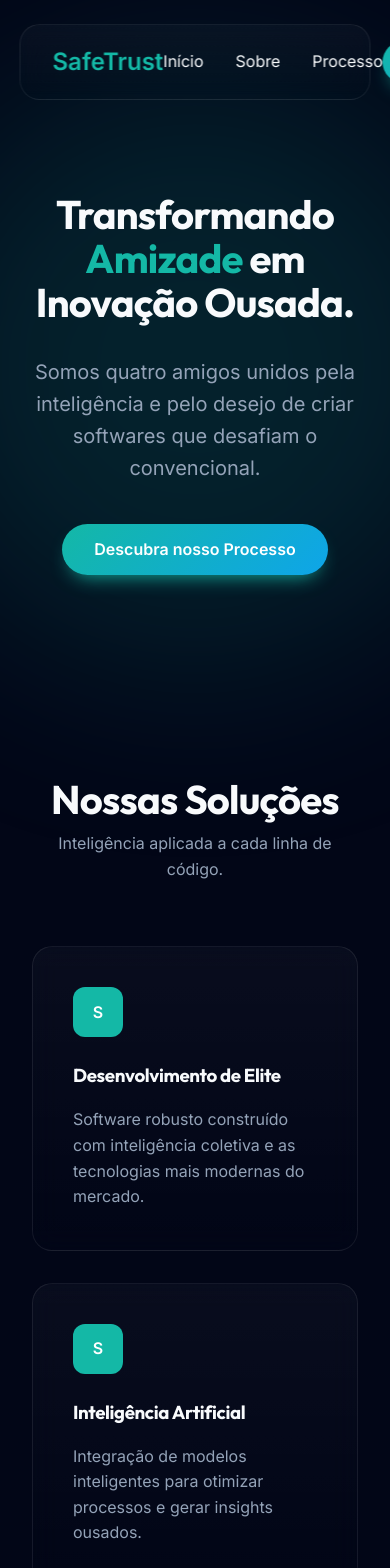
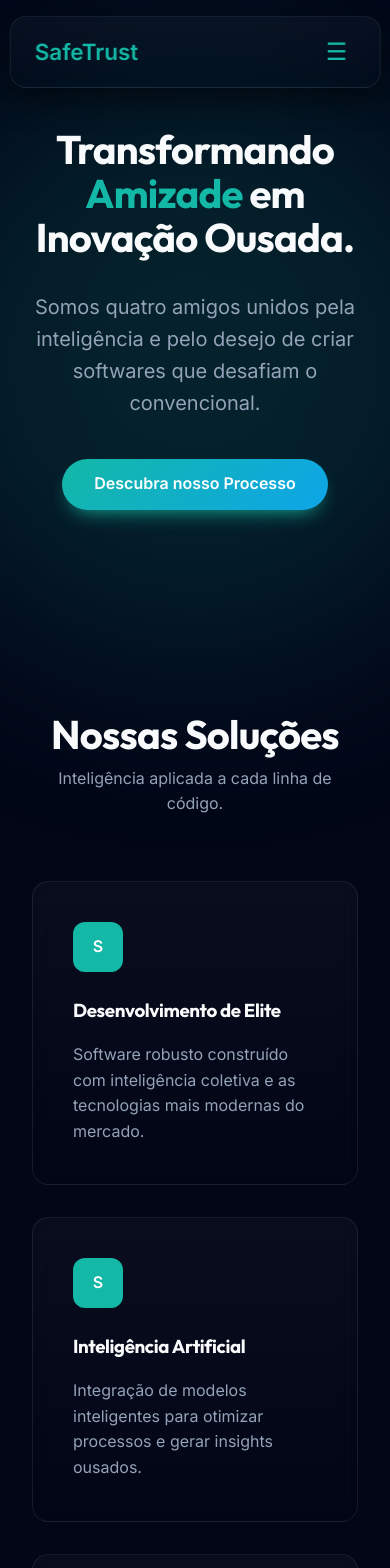
Before and after one commit to Jhon30Tol/institucional_page, a React (Vite) app: page / in a window 390 px wide. Shown: the top 1568 px of the page. Built offline with nearby package versions, Linux system fonts and the light colour scheme.

Commit message:
fix: torna o menu responsivo com hamburger menu e ajusta espaçamentos mobile

```diff
--- a/DesignSystem.css
+++ b/DesignSystem.css
@@ -4,10 +4,13 @@
   /* Colors - Premium Blue & Teal Palette */
   --bg-deep: #020617;
   --bg-surface: #0f172a;
-  --primary: #14b8a6; /* Teal */
+  --primary: #14b8a6;
+  /* Teal */
   --primary-glow: rgba(20, 184, 166, 0.15);
-  --secondary: #0ea5e9; /* Sky Blue */
-  --accent: #f43f5e; /* Rose for subtle highlights */
+  --secondary: #0ea5e9;
+  /* Sky Blue */
+  --accent: #f43f5e;
+  /* Rose for subtle highlights */
 
   --text-main: #f8fafc;
   --text-muted: #94a3b8;
@@ -15,7 +18,7 @@
   /* Gradients */
   --grad-main: linear-gradient(135deg, #020617 0%, #0f172a 100%);
   --grad-premium: linear-gradient(135deg, #14b8a6 0%, #0ea5e9 100%);
-  --grad-surface: linear-gradient(180deg, rgba(255,255,255,0.03) 0%, rgba(255,255,255,0) 100%);
+  --grad-surface: linear-gradient(180deg, rgba(255, 255, 255, 0.03) 0%, rgba(255, 255, 255, 0) 100%);
 
   /* Spacing */
   --radius-xl: 2rem;
@@ -38,7 +41,12 @@ body {
   overflow-x: hidden;
 }
 
-h1, h2, h3, h4, h5, h6 {
+h1,
+h2,
+h3,
+h4,
+h5,
+h6 {
   font-family: 'Outfit', sans-serif;
   font-weight: 700;
   letter-spacing: -0.02em;
@@ -77,10 +85,65 @@ h1, h2, h3, h4, h5, h6 {
 
 /* Animations */
 @keyframes fadeInUp {
-  from { opacity: 0; transform: translateY(30px); }
-  to { opacity: 1; transform: translateY(0); }
+  from {
+    opacity: 0;
+    transform: translateY(30px);
+  }
+
+  to {
+    opacity: 1;
+    transform: translateY(0);
+  }
 }
 
 .animate-fade-in {
   animation: fadeInUp 0.8s ease forwards;
 }
+
+/* Responsive Utilities */
+.hide-mobile {
+  display: flex !important;
+}
+
+.show-mobile {
+  display: none !important;
+}
+
+@media (max-width: 768px) {
+  .hide-mobile {
+    display: none !important;
+  }
+
+  .show-mobile {
+    display: flex !important;
+  }
+
+  :root {
+    --radius-xl: 1.5rem;
+    --radius-lg: 1rem;
+  }
+}
+
+.mobile-menu-overlay {
+  position: fixed;
+  inset: 0;
+  background: rgba(2, 6, 23, 0.95);
+  backdrop-filter: blur(15px);
+  z-index: 2000;
+  display: flex;
+  flex-direction: column;
+  justify-content: center;
+  align-items: center;
+  gap: 2rem;
+  animation: fadeIn 0.3s ease;
+}
+
+@keyframes fadeIn {
+  from {
+    opacity: 0;
+  }
+
+  to {
+    opacity: 1;
+  }
+}
--- a/components/HomeSections.tsx
+++ b/components/HomeSections.tsx
@@ -2,7 +2,7 @@ import React from 'react';
 import { SERVICES_DATA, FOUNDERS_DATA } from '../data/ContentStore';
 
 export const Hero: React.FC = () => (
-    <section style={{ padding: '12rem 2rem 6rem', textAlign: 'center', position: 'relative' }}>
+    <section style={{ padding: 'clamp(6rem, 15vh, 12rem) 1.5rem 6rem', textAlign: 'center', position: 'relative' }}>
         <div style={{ position: 'absolute', top: '10%', left: '50%', transform: 'translateX(-50%)', width: '600px', height: '600px', background: 'var(--primary-glow)', filter: 'blur(100px)', borderRadius: '50%', zIndex: -1 }}></div>
         <h1 className="animate-fade-in" style={{ fontSize: 'clamp(2.5rem, 8vw, 4.5rem)', maxWidth: '900px', margin: '0 auto', lineHeight: 1.1 }}>
             Transformando <span style={{ color: 'var(--primary)' }}>Amizade</span> em <br />Inovação Ousada.
--- a/components/Layout.tsx
+++ b/components/Layout.tsx
@@ -1,21 +1,49 @@
-import React from 'react';
+import React, { useState } from 'react';
 import { Link } from 'react-router-dom';
 
 export const Navbar: React.FC = () => {
+    const [isOpen, setIsOpen] = useState(false);
+
+    const toggleMenu = () => setIsOpen(!isOpen);
+
     return (
-        <nav className="glass-card" style={{
-            position: 'fixed', top: '1.5rem', left: '50%', transform: 'translateX(-50%)',
-            width: 'min(90%, var(--container-max))', zIndex: 1000,
-            padding: '1rem 2rem', display: 'flex', justifyContent: 'space-between', alignItems: 'center'
-        }}>
-            <div style={{ fontSize: '1.5rem', fontWeight: 800, color: 'var(--primary)' }}>SafeTrust</div>
-            <div style={{ display: 'flex', gap: '2rem' }}>
-                <Link to="/" style={{ color: 'var(--text-main)', textDecoration: 'none' }}>Início</Link>
-                <Link to="/sobre" style={{ color: 'var(--text-main)', textDecoration: 'none' }}>Sobre</Link>
-                <Link to="/processo" style={{ color: 'var(--text-main)', textDecoration: 'none' }}>Processo</Link>
-            </div>
-            <a href="#contato" className="btn-premium" style={{ padding: '0.5rem 1.5rem' }}>Contato</a>
-        </nav>
+        <>
+            <nav className="glass-card" style={{
+                position: 'fixed', top: '1rem', left: '50%', transform: 'translateX(-50%)',
+                width: 'min(95%, var(--container-max))', zIndex: 1000,
+                padding: '0.8rem 1.5rem', display: 'flex', justifyContent: 'space-between', alignItems: 'center',
+                boxShadow: '0 10px 30px rgba(0,0,0,0.5)'
+            }}>
+                <Link to="/" style={{ fontSize: '1.4rem', fontWeight: 800, color: 'var(--primary)', textDecoration: 'none' }}>SafeTrust</Link>
+
+                {/* Desktop Menu */}
+                <div className="hide-mobile" style={{ gap: '2rem', alignItems: 'center' }}>
+                    <Link to="/" style={{ color: 'var(--text-main)', textDecoration: 'none', fontWeight: 500 }}>Início</Link>
+                    <Link to="/sobre" style={{ color: 'var(--text-main)', textDecoration: 'none', fontWeight: 500 }}>Sobre</Link>
+                    <Link to="/processo" style={{ color: 'var(--text-main)', textDecoration: 'none', fontWeight: 500 }}>Processo</Link>
+                    <a href="#contato" className="btn-premium" style={{ padding: '0.5rem 1.5rem', fontSize: '0.9rem' }}>Contato</a>
+                </div>
+
+                {/* Mobile Hamburger Icon */}
+                <button className="show-mobile" onClick={toggleMenu} style={{
+                    background: 'none', border: 'none', color: 'var(--primary)',
+                    fontSize: '1.5rem', cursor: 'pointer', padding: '0.5rem'
+                }}>
+                    ☰
+                </button>
+            </nav>
+
+            {/* Mobile Menu Overlay */}
+            {isOpen && (
+                <div className="mobile-menu-overlay" onClick={toggleMenu}>
+                    <button style={{ position: 'absolute', top: '2rem', right: '2rem', background: 'none', border: 'none', color: 'white', fontSize: '2rem' }}>✕</button>
+                    <Link to="/" style={{ color: 'white', textDecoration: 'none', fontSize: '1.5rem', fontWeight: 700 }}>Início</Link>
+                    <Link to="/sobre" style={{ color: 'white', textDecoration: 'none', fontSize: '1.5rem', fontWeight: 700 }}>Sobre</Link>
+                    <Link to="/processo" style={{ color: 'white', textDecoration: 'none', fontSize: '1.5rem', fontWeight: 700 }}>Processo</Link>
+                    <a href="#contato" className="btn-premium" style={{ marginTop: '1rem' }}>Fale Conosco</a>
+                </div>
+            )}
+        </>
     );
 };
 
```
